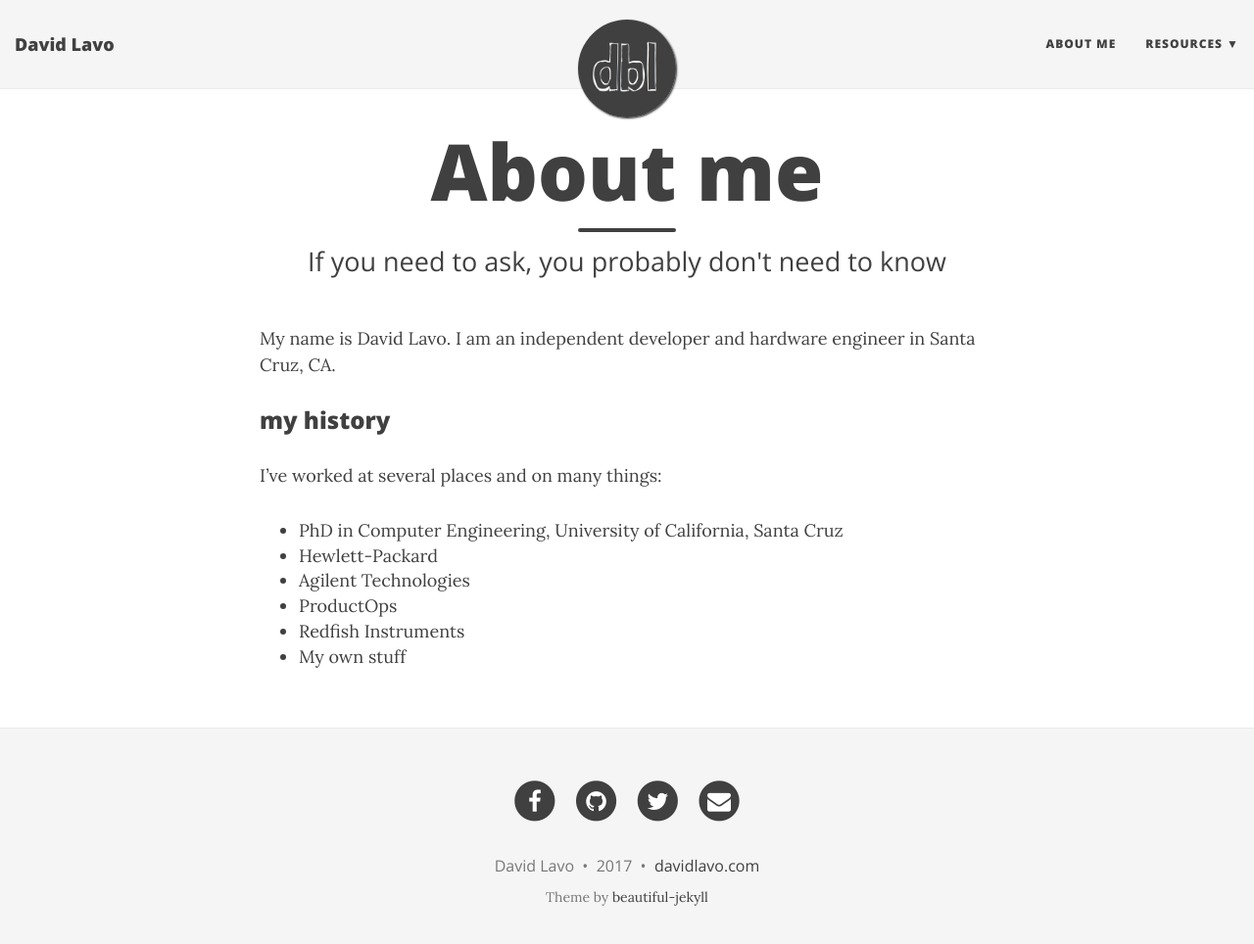
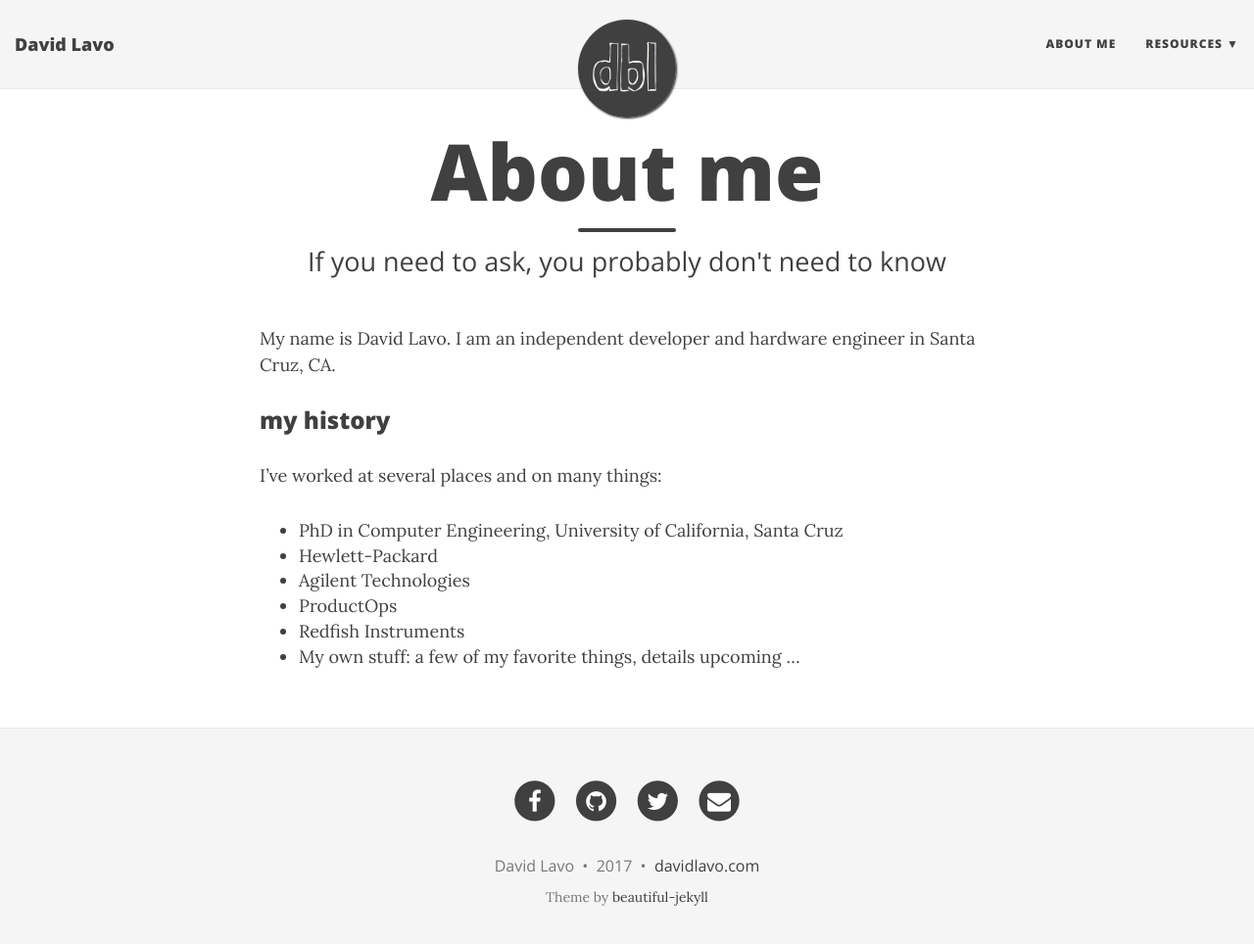
Before and after one commit to davidlavo/davidlavo.github.io, a Jekyll site: the page built from aboutme.md, in a window 1280 px wide and 977 px high. Shown: the top 964 px of the window at 98% size. Built offline with Jekyll 4.4.1, drawn with Linux system fonts in a browser that asks for light colours; nearby versions of some CDN libraries.

Commit message:
Update aboutme.md

```diff
--- a/aboutme.md
+++ b/aboutme.md
@@ -14,4 +14,4 @@ I've worked at several places and on many things:
 - Agilent Technologies
 - ProductOps
 - Redfish Instruments
-- My own stuff
+- My own stuff: a few of my favorite things, details upcoming ...
```
